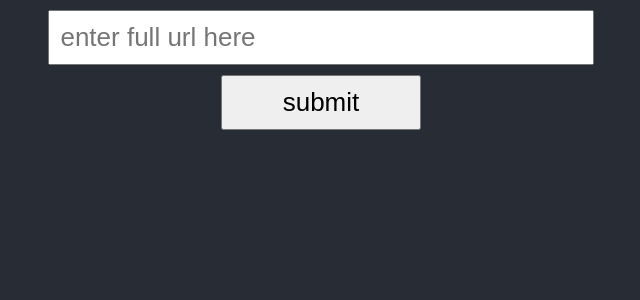
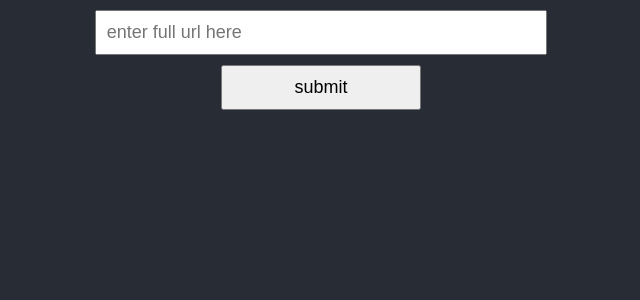
Before and after one commit to savil/permaurl, a React (Create React App) app in the folder client/: page / in a window 1280 px wide. Shown: the top 300 px of the page, without its empty margins (319-959 px from the left). Built offline with nearby package versions, Linux system fonts and the light colour scheme.

Commit message:
make font size a bit smaller

```diff
--- a/client/src/App.css
+++ b/client/src/App.css
@@ -13,7 +13,7 @@
   display: flex;
   flex-direction: column;
   align-items: center;
-  font-size: calc(10px + 2vmin);
+  font-size: calc(10px + 1vmin);
   color: white;
 }
 
@@ -25,13 +25,13 @@
 	width: 90%;
 	padding: 10px;
   margin: 10px;
-	font-size: calc(10px + 2vmin);
+	font-size: calc(10px + 1vmin);
 }
 
 .fullURLSubmit {
 	width: 200px;
 	padding: 10px;
-	font-size: calc(10px + 2vmin);
+	font-size: calc(10px + 1vmin);
 }
 
 .Message-container {
```
